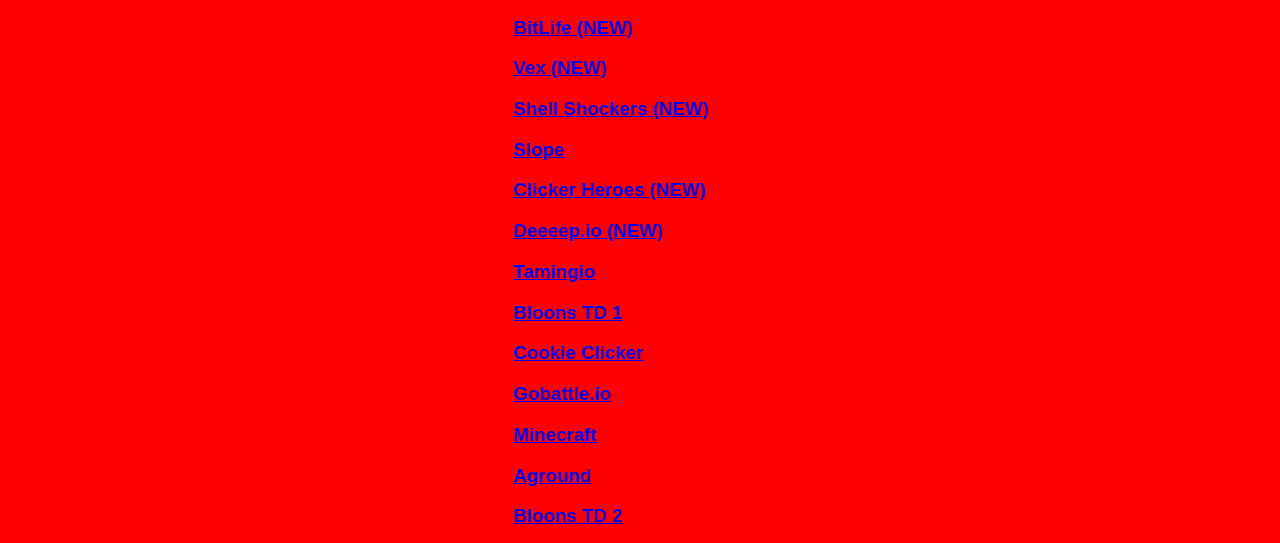
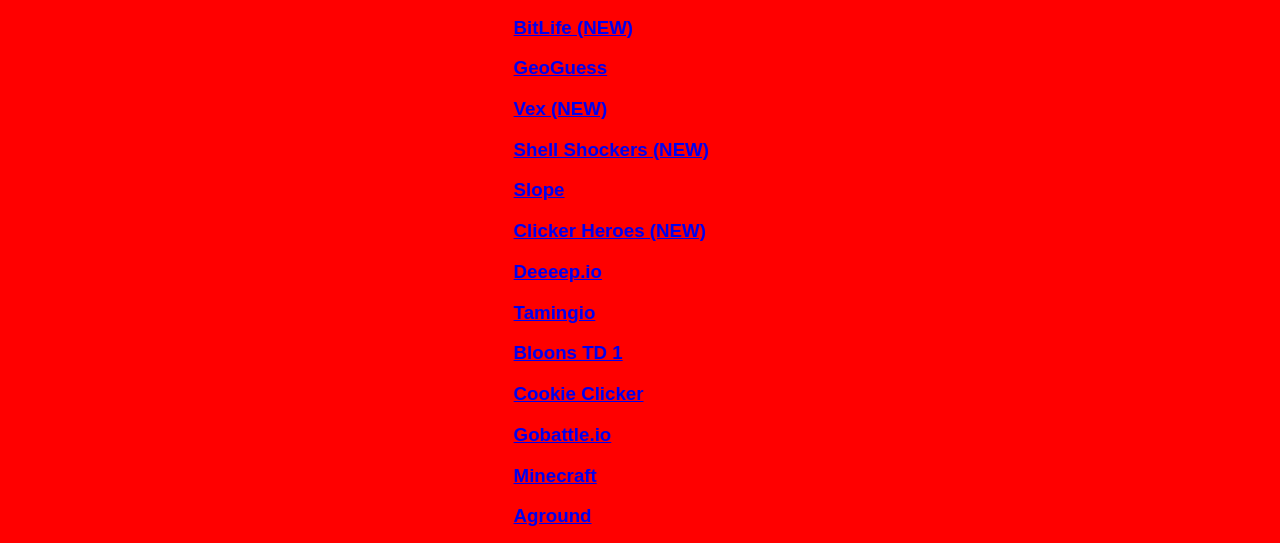
Before and after one commit to c0nstantly/c0nstantly.github.io, a plain HTML site: page index.html in a window 1280 px wide. Shown: the part 243-786 px from the top of the page. Drawn offline with Linux system fonts and the light colour scheme; a web font is replaced by a local one.

Commit message:
Update index.html

```diff
--- a/index.html
+++ b/index.html
@@ -44,11 +44,12 @@
 
     <h2> Games </h2>
     <h3> <a href="https://html5.gamedistribution.com/2e44fb60fd3f4606b1b06c17a2b9d60d/" target="_blank">BitLife (NEW)</a> </h3>
+    <h3> <a href="games/geogeuss" target="_blank">GeoGuess</a> </h3>
     <h3> <a href="games/vex" target="_blank">Vex (NEW)</a> </h3>
     <h3> <a href="games/shell-shockers/" target="_blank">Shell Shockers (NEW)</a> </h3>
    <h3> <a href="games/slope" target="_blank">Slope</a> </h3>
     <h3> <a href="games/clickerheroes/" target="_blank">Clicker Heroes (NEW)</a> </h3>
-    <h3> <a href="games/deeep-io/" target="_blank">Deeeep.io (NEW)</a> </h3>
+    <h3> <a href="games/deeep-io/" target="_blank">Deeeep.io</a> </h3>
     <h3> <a href="games/tamingio" target="_blank">Tamingio</a> </h3>
     <h3> <a href="games/bloonstd1" target="_blank">Bloons TD 1</a> </h3>
    <h3> <a href="games/cookieclicker" target="_blank">Cookie Clicker</a> </h3>
```
